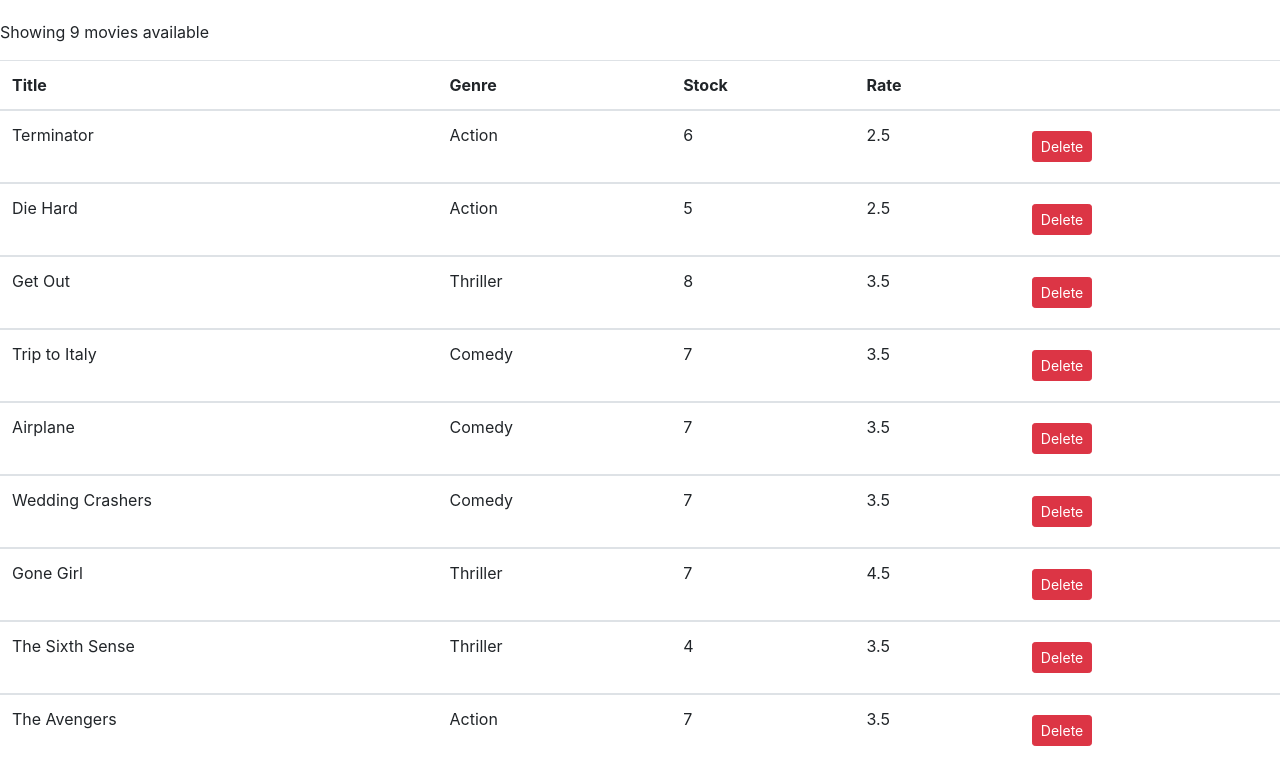
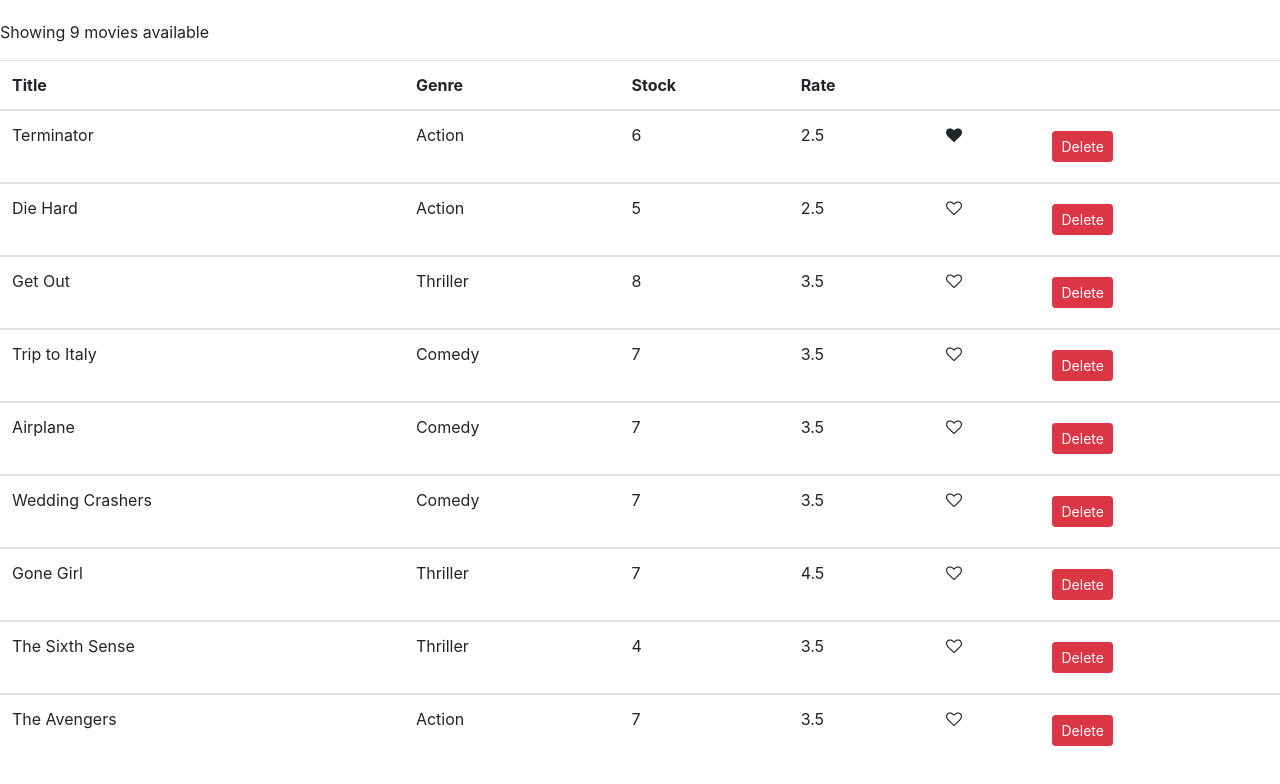
Before and after one commit to edotalora/vidrental-app, a React (Create React App) app: page / in a window 1280 px wide. Shown: the top 784 px of the page. Built offline with nearby package versions, Linux system fonts and the light colour scheme.

Commit message:
like component excercise

```diff
--- /dev/null
+++ b/src/components/common/like.jsx
@@ -0,0 +1,24 @@
+import React, { Component } from "react";
+//Input: liked:boolean
+//Output: events. onClick
+//add cursor pointer style
+//it could be used as as an stateless functional component since it has no state
+
+class Like extends Component {
+  state = {};
+  render() {
+    let classes = "fa fa-heart";
+    if (!this.props.liked) classes += "-o";
+
+    return (
+      <i
+        className={classes}
+        aria-hidden="true"
+        onClick={this.props.onClicked}
+        style={{ cursor: "pointer" }}
+      ></i>
+    );
+  }
+}
+
+export default Like;
--- a/src/components/movie.jsx
+++ b/src/components/movie.jsx
@@ -1,5 +1,6 @@
 import React, { Component } from "react";
 import { getMovies } from "../services/fakeMovieService";
+import Like from "./common/like";
 
 class Movie extends Component {
   state = { movies: getMovies() };
@@ -8,8 +9,78 @@ class Movie extends Component {
     const movies = this.state.movies.filter((m) => m._id !== movie._id);
     this.setState({ movies });
   };
+  /**
+   * Original handleLike implementation
+   *
+   handleLike = (movie) => {
+     let movies = [...this.state.movies];
+     let movieToUpdate = movies.indexOf(movie);
+     movie.like = movie.like === "heart" ? "heart-o" : "heart";
+     this.setState({ movies });
+   };
+   */
+  handleLike = (movie) => {
+    let movies = [...this.state.movies];
+    let movieToUpdateIndex = movies.indexOf(movie);
+    movies[movieToUpdateIndex] = { ...movies[movieToUpdateIndex] };
+    movies[movieToUpdateIndex].liked = !movies[movieToUpdateIndex].liked;
+    this.setState({ movies });
+  };
   //table.table>head>tr>th*4´
   //button.btn.btn-danger.btn-sm
+  /**
+   * My like solution
+   render() {
+     const { length: count } = this.state.movies;
+     if (count === 0) {
+       return <p>There are no movies on the database</p>;
+     }
+     return (
+       <React.Fragment>
+         <p>Showing {count} movies available</p>
+         <table className="table">
+           <thead>
+             <tr>
+               <th scope="col">Title</th>
+               <th scope="col">Genre</th>
+               <th scope="col">Stock</th>
+               <th scope="col">Rate</th>
+               <th scope="col"></th>
+               <th scope="col"></th>
+             </tr>
+           </thead>
+           {this.state.movies.map((movie) => {
+             return (
+               <tbody>
+                 <tr key={movie._id}>
+                   <td scope="row">{movie.title}</td>
+                   <td scope="row">{movie.genre.name}</td>
+                   <td scope="row">{movie.numberInStock}</td>
+                   <td scope="row">{movie.dailyRentalRate}</td>
+                   <td scope="row">
+                     <i
+                       className={"fa fa-" + movie.like}
+                       aria-hidden="true"
+                       onClick={() => this.handleLike(movie)}
+                     ></i>
+                   </td>
+                   <td scope="row">
+                     <button
+                       className="btn btn-danger btn-sm m-2"
+                       onClick={() => this.handleDelete(movie)}
+                     >
+                       Delete
+                     </button>
+                   </td>
+                 </tr>
+               </tbody>
+             );
+           })}
+         </table>
+       </React.Fragment>
+     );
+   }
+   */
   render() {
     const { length: count } = this.state.movies;
     if (count === 0) {
@@ -26,6 +97,7 @@ class Movie extends Component {
               <th scope="col">Stock</th>
               <th scope="col">Rate</th>
               <th scope="col"></th>
+              <th scope="col"></th>
             </tr>
           </thead>
           {this.state.movies.map((movie) => {
@@ -36,6 +108,12 @@ class Movie extends Component {
                   <td scope="row">{movie.genre.name}</td>
                   <td scope="row">{movie.numberInStock}</td>
                   <td scope="row">{movie.dailyRentalRate}</td>
+                  <td scope="row">
+                    <Like
+                      liked={movie.liked}
+                      onClicked={() => this.handleLike(movie)}
+                    ></Like>
+                  </td>
                   <td scope="row">
                     <button
                       className="btn btn-danger btn-sm m-2"
--- a/src/services/fakeMovieService.js
+++ b/src/services/fakeMovieService.js
@@ -7,64 +7,73 @@ const movies = [
     genre: { _id: "5b21ca3eeb7f6fbccd471818", name: "Action" },
     numberInStock: 6,
     dailyRentalRate: 2.5,
-    publishDate: "2018-01-03T19:04:28.809Z"
+    publishDate: "2018-01-03T19:04:28.809Z",
+    liked: true,
   },
   {
     _id: "5b21ca3eeb7f6fbccd471816",
     title: "Die Hard",
     genre: { _id: "5b21ca3eeb7f6fbccd471818", name: "Action" },
     numberInStock: 5,
-    dailyRentalRate: 2.5
+    dailyRentalRate: 2.5,
+    liked: false,
   },
   {
     _id: "5b21ca3eeb7f6fbccd471817",
     title: "Get Out",
     genre: { _id: "5b21ca3eeb7f6fbccd471820", name: "Thriller" },
     numberInStock: 8,
-    dailyRentalRate: 3.5
+    dailyRentalRate: 3.5,
+    liked: false,
   },
   {
     _id: "5b21ca3eeb7f6fbccd471819",
     title: "Trip to Italy",
     genre: { _id: "5b21ca3eeb7f6fbccd471814", name: "Comedy" },
     numberInStock: 7,
-    dailyRentalRate: 3.5
+    dailyRentalRate: 3.5,
+    liked: false,
   },
   {
     _id: "5b21ca3eeb7f6fbccd47181a",
     title: "Airplane",
     genre: { _id: "5b21ca3eeb7f6fbccd471814", name: "Comedy" },
     numberInStock: 7,
-    dailyRentalRate: 3.5
+    dailyRentalRate: 3.5,
+    liked: false,
   },
   {
     _id: "5b21ca3eeb7f6fbccd47181b",
     title: "Wedding Crashers",
     genre: { _id: "5b21ca3eeb7f6fbccd471814", name: "Comedy" },
     numberInStock: 7,
-    dailyRentalRate: 3.5
+    dailyRentalRate: 3.5,
+    liked: false,
   },
   {
     _id: "5b21ca3eeb7f6fbccd47181e",
     title: "Gone Girl",
     genre: { _id: "5b21ca3eeb7f6fbccd471820", name: "Thriller" },
     numberInStock: 7,
-    dailyRentalRate: 4.5
+    dailyRentalRate: 4.5,
+    liked: false,
   },
   {
     _id: "5b21ca3eeb7f6fbccd47181f",
     title: "The Sixth Sense",
     genre: { _id: "5b21ca3eeb7f6fbccd471820", name: "Thriller" },
     numberInStock: 4,
-    dailyRentalRate: 3.5
+    dailyRentalRate: 3.5,
+    liked: false,
   },
   {
     _id: "5b21ca3eeb7f6fbccd471821",
     title: "The Avengers",
     genre: { _id: "5b21ca3eeb7f6fbccd471818", name: "Action" },
     numberInStock: 7,
-    dailyRentalRate: 3.5
-  }
+    dailyRentalRate: 3.5,
+    liked: false,
+  },
 ];
 
 export function getMovies() {
@@ -72,13 +81,13 @@ export function getMovies() {
 }
 
 export function getMovie(id) {
-  return movies.find(m => m._id === id);
+  return movies.find((m) => m._id === id);
 }
 
 export function saveMovie(movie) {
-  let movieInDb = movies.find(m => m._id === movie._id) || {};
+  let movieInDb = movies.find((m) => m._id === movie._id) || {};
   movieInDb.name = movie.name;
-  movieInDb.genre = genresAPI.genres.find(g => g._id === movie.genreId);
+  movieInDb.genre = genresAPI.genres.find((g) => g._id === movie.genreId);
   movieInDb.numberInStock = movie.numberInStock;
   movieInDb.dailyRentalRate = movie.dailyRentalRate;
 
@@ -91,7 +100,7 @@ export function saveMovie(movie) {
 }
 
 export function deleteMovie(id) {
-  let movieInDb = movies.find(m => m._id === id);
+  let movieInDb = movies.find((m) => m._id === id);
   movies.splice(movies.indexOf(movieInDb), 1);
   return movieInDb;
 }
```
